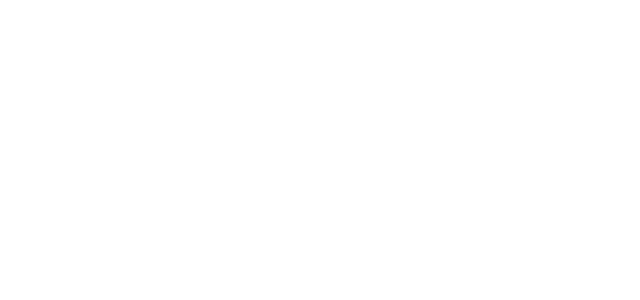
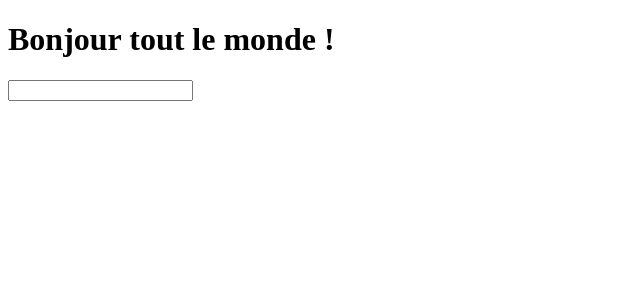
Before and after one commit to dymafr/vue-c3-l6, a Vue app: page / in a window 1280 px wide. Shown: the top 300 px of the page, without its empty margins (0-640 px from the left). Built offline with nearby package versions, Linux system fonts and the light colour scheme.

Commit message:
1 file modified

```diff
--- a/src/App.vue
+++ b/src/App.vue
@@ -1,21 +1,18 @@
-<template></template>
+<template>
+  <h1 @click="userClick()">Bonjour tout le monde !</h1>
+  <input type="text" @input="userInput()" />
+</template>
 
 <script setup lang="ts">
-interface User {
-  name: string;
-  age: number | string;
+function userClick(event: MouseEvent) {
+  console.log(event);
 }
 
-let user: User | null;
-
-function createUser(name: string): User | null {
-  return {
-    name,
-    age: 18,
-  };
+function userInput(input: string, event: Event) {
+  const target = event.target;
+  target.value = 'Bonjour';
+  console.log(input);
 }
-
-user = createUser('Paul');
 </script>
 
 <style></style>
```
